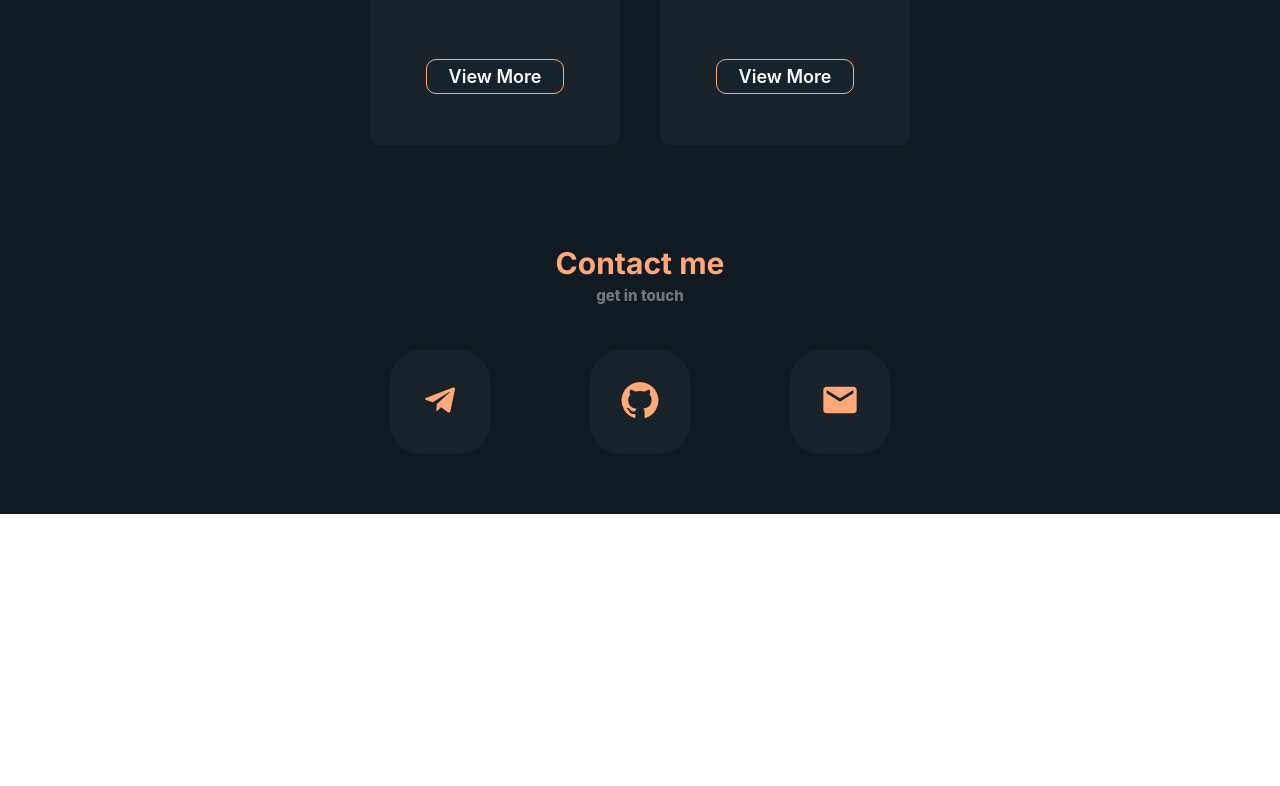
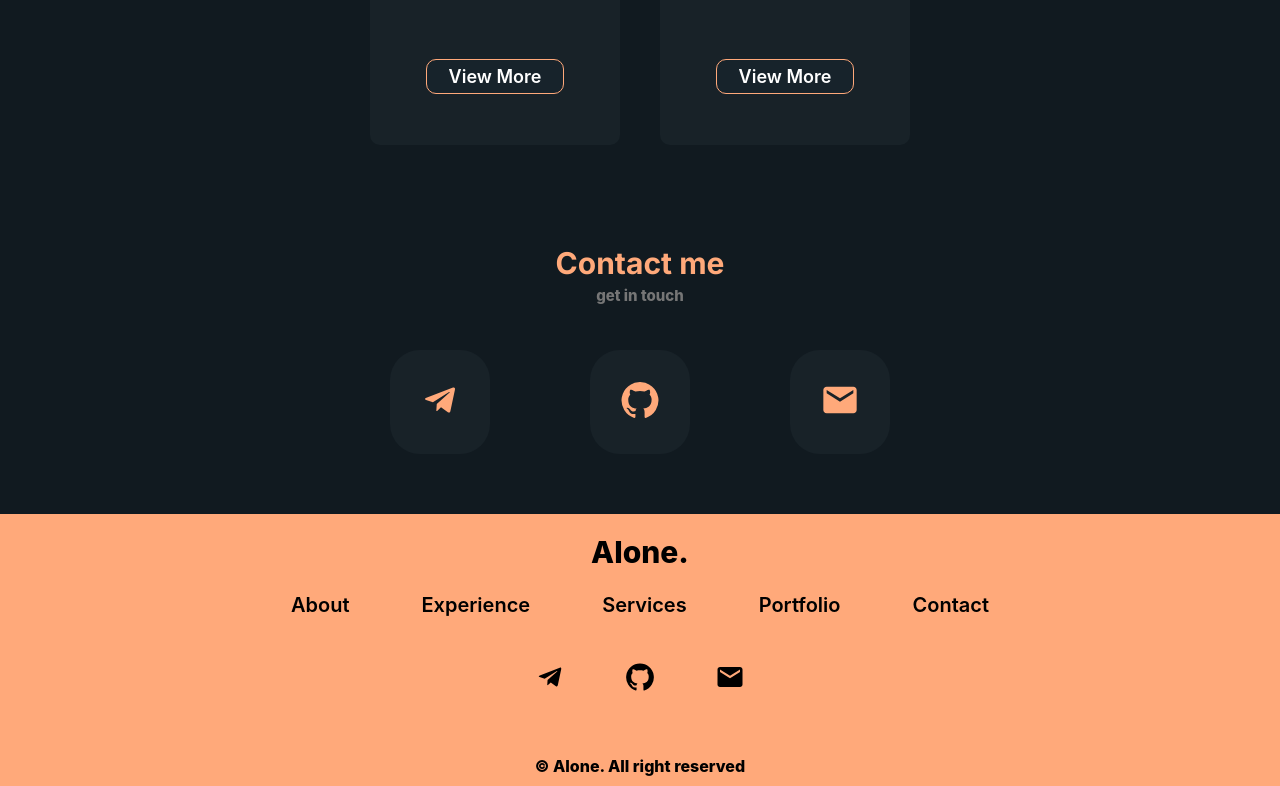
Before and after one commit to samuraii-company/AlonePersonalWebsite, a React (Create React App) app: page / in a window 1280 px wide. Shown: the part 2411-3197 px from the top of the page. Before the commit the page ends 2925 px from the top, so only its background shows below. Built offline with nearby package versions, Linux system fonts and the light colour scheme.

Commit message:
add footer

```diff
--- /dev/null
+++ b/src/components/Footer.jsx
@@ -0,0 +1,94 @@
+import React from 'react'
+import styled from 'styled-components'
+import GitHubIcon from '@mui/icons-material/GitHub';
+import TelegramIcon from '@mui/icons-material/Telegram';
+import EmailIcon from '@mui/icons-material/Email';
+
+function Footer() {
+  return (
+    <Container>
+        <h1>Alone.</h1>
+        <nav>
+            <a href="#">About</a>
+            <a href="#">Experience</a>
+            <a href="#">Services</a>
+            <a href="#">Portfolio</a>
+            <a href="#">Contact</a>
+        </nav>
+        <div className="social-wrapper">
+            <i><TelegramIcon sx={{fontSize:30,color:"black"}}/></i>
+            <i><GitHubIcon sx={{fontSize:30,color:"black"}}/></i>
+            <i><EmailIcon sx={{fontSize:30,color:"black"}}/></i>
+        </div>
+        <h2>© Alone. All right reserved </h2>
+    </Container>
+  )
+}
+
+export default Footer
+
+const Container = styled.div`
+    min-height: 250px;
+    min-width: 100%;
+    background: #FFA97A;
+    display: flex;
+    align-items: center;
+    justify-content: flex-start;
+    flex-direction: column;
+    z-index: 1;
+    h1{
+        margin-top: 20px;
+        font-style: normal;
+        font-weight: 800;
+        font-size: 30px;
+        color: black;
+    }
+    nav{
+        margin-top: 23px;
+        display: flex;
+        flex-direction: row;
+        justify-content: center;
+        align-items: center;
+        a{
+            padding: 0 36px;
+            text-decoration: none;
+            color: black;
+            font-style: normal;
+            font-weight: 600;
+            font-size: 20px;
+            @media(max-width: 700px){
+                padding: 0 20px;
+            }
+            @media(max-width: 530px){
+                padding: 0 10px;
+            }
+            @media(max-width: 460px){
+                font-size: 14px;
+            }
+
+        }
+
+    }
+    .social-wrapper{
+        margin-top: 45px;
+        display: flex;
+        justify-content:center;
+        align-items: center;
+        margin-bottom: 60px;
+        i{
+            margin: 0 30px;
+            cursor: pointer;
+            @media(max-width:520px){
+                margin: 0 15px;
+                padding: 25px 25px;
+            }
+        }
+    }
+    h2{
+        margin-bottom: 10px;
+        font-style: normal;
+        font-weight: 800;
+        font-size: 16px;
+        color: black;
+    }
+`
--- a/src/components/Offers.jsx
+++ b/src/components/Offers.jsx
@@ -81,7 +81,7 @@ const Container = styled.div`
             background: #182228;
             margin: 0 80px;
             border-radius: 20px;
-            @media(max-width:760px){
+            @media(max-width:769px){
                 margin: 0 10px;
             }
             @media(max-width:620px){
--- a/src/components/RecentWorks.jsx
+++ b/src/components/RecentWorks.jsx
@@ -5,8 +5,6 @@ import SmartToyIcon from '@mui/icons-material/SmartToy';
 import GitHubIcon from '@mui/icons-material/GitHub';
 
 function RecentWorks() {
-
-    const [firstBtn, setFirstBtn] = React.useState(1)
 
     function web_works(){
         const web = document.getElementById('web');
--- a/src/components/Stack.jsx
+++ b/src/components/Stack.jsx
@@ -115,7 +115,7 @@ const Container = styled.div`
             background: #182228;
             margin: 0 80px;
             border-radius: 20px;
-            @media(max-width:760px){
+            @media(max-width:769px){
                 margin: 0 10px;
             }
             @media(max-width:620px){
--- a/src/pages/HomePage.jsx
+++ b/src/pages/HomePage.jsx
@@ -7,6 +7,7 @@ import Stack from '../components/Stack'
 import Offers from '../components/Offers'
 import RecentWorks from '../components/RecentWorks'
 import Contact from '../components/Contact'
+import Footer from '../components/Footer'
 
 function HomePage() {
   return (
@@ -18,6 +19,7 @@ function HomePage() {
         <Offers />
         <RecentWorks />
         <Contact />
+        <Footer />
       </Home>
 
   )
```
